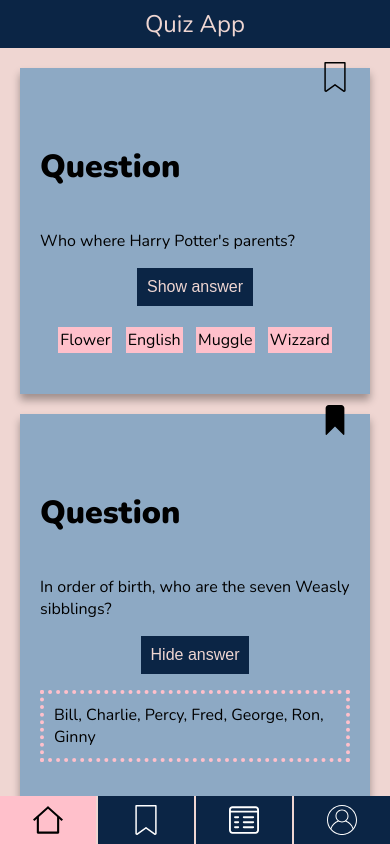
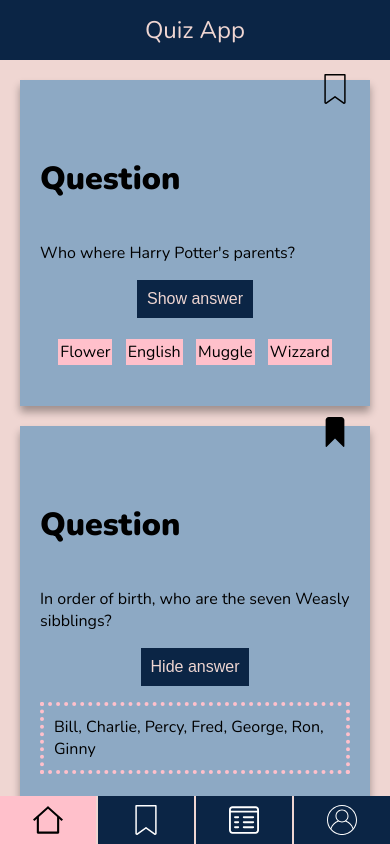
Before and after one commit to miriamhaenle/quiz-app, a website built with Parcel: page src/index.html in a window 390 px wide. Built offline with nearby package versions, Linux system fonts and the light colour scheme.

Commit message:
Tried solution to fix scroll behavior on mobile

```diff
--- a/src/scss/_base.scss
+++ b/src/scss/_base.scss
@@ -2,11 +2,15 @@
   box-sizing: border-box;
 }
 
+html {
+  height: 100%;
+}
 body {
   font-family: sans-serif;
   margin: 0;
   background: #efd6d2;
   font-family: 'Nunito', sans-serif;
+  height: 100%;
 }
 
 button,
--- a/src/scss/components/_main-grid.scss
+++ b/src/scss/components/_main-grid.scss
@@ -1,6 +1,6 @@
 .main__grid {
   display: grid;
-  grid-template-rows: 48px auto 48px;
+  grid-template-rows: 60px auto 48px;
   max-width: 500px;
   height: 100vh;
   position: fixed;
```
